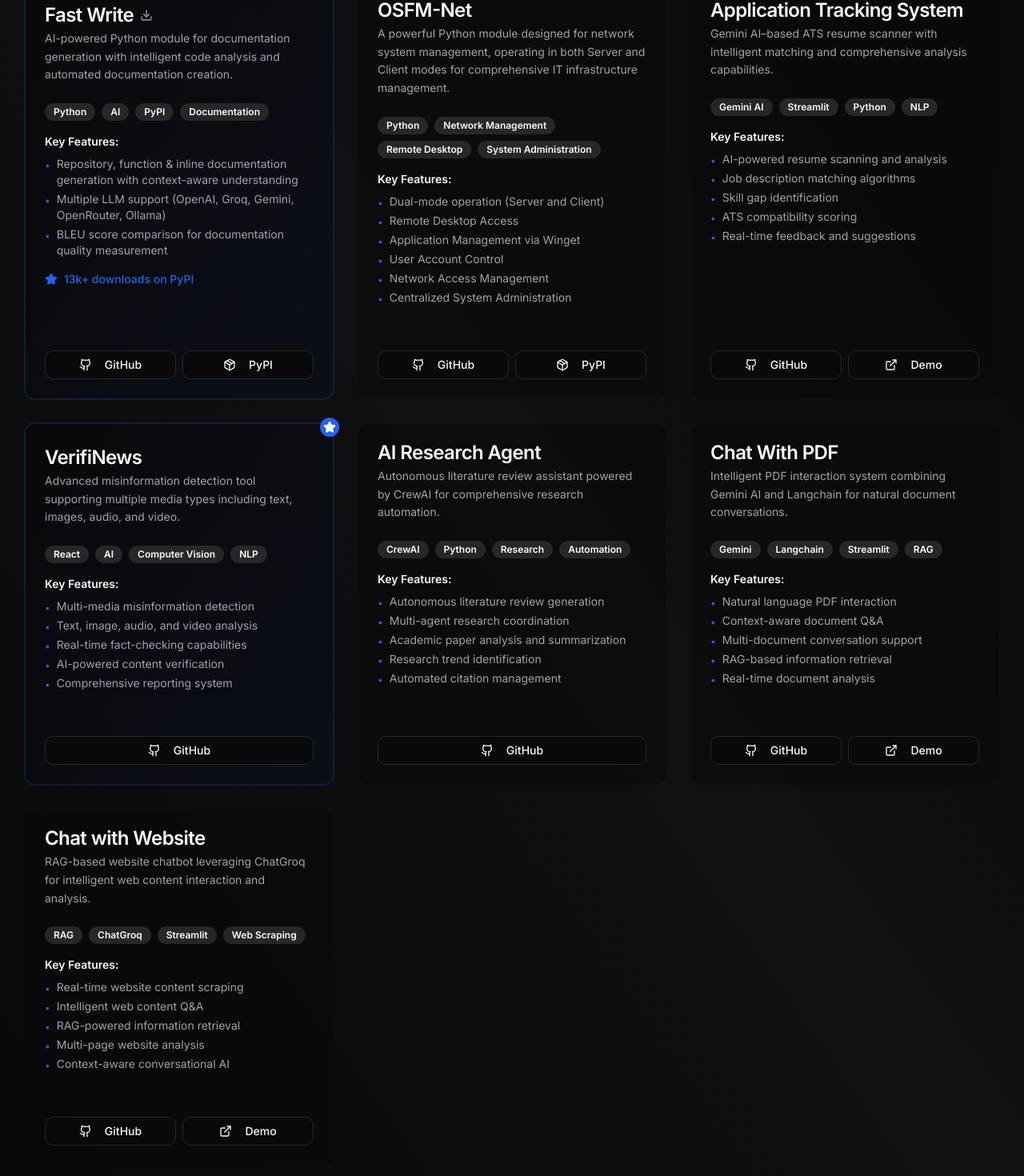
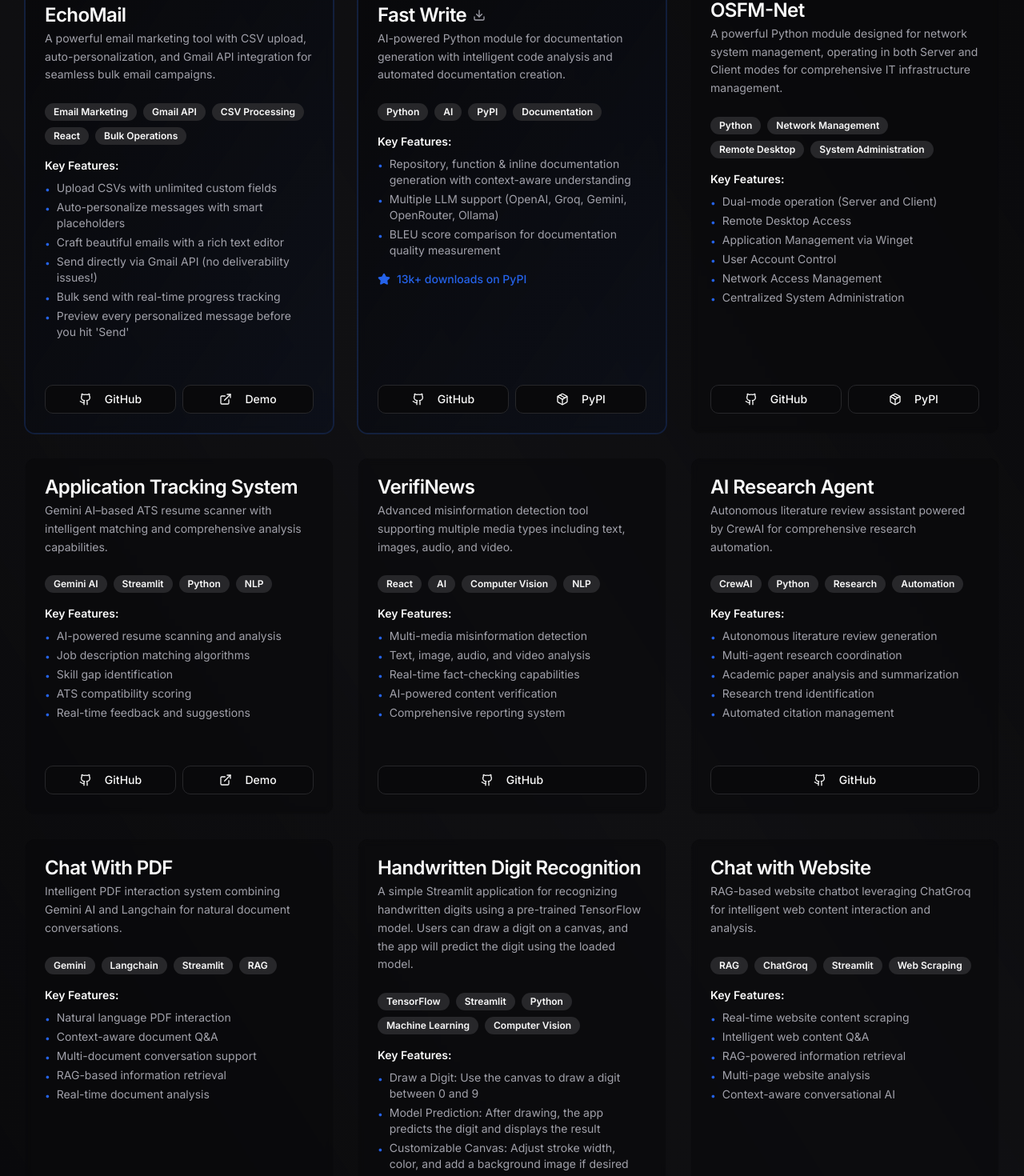
Before and after one commit to Aditya190803/Aditya190803.github.io, a Next.js app: page / in a window 1280 px wide. Shown: the part 5113-6583 px from the top of the page at 80% size. Built offline with nearby package versions, Linux system fonts and the light colour scheme.

Commit message:
Add new projects to ProjectsSection for enhanced showcase of capabilities

```diff
--- a/components/projects-section.tsx
+++ b/components/projects-section.tsx
@@ -5,13 +5,31 @@ import { Github, ExternalLink, Star, Download, Package } from "lucide-react"
 
 export default function ProjectsSection() {  const projects = [
     {
+      name: "EchoMail",
+      description:
+        "A powerful email marketing tool with CSV upload, auto-personalization, and Gmail API integration for seamless bulk email campaigns.",
+      technologies: ["Email Marketing", "Gmail API", "CSV Processing", "React", "Bulk Operations"],
+      github: "https://github.com/aditya190803/EchoMail",
+      demo: "https://echomail.adityamer.live",
+      keyFeatures: [
+        "Upload CSVs with unlimited custom fields",
+        "Auto-personalize messages with smart placeholders",
+        "Craft beautiful emails with a rich text editor",
+        "Send directly via Gmail API (no deliverability issues!)",
+        "Bulk send with real-time progress tracking",
+        "Preview every personalized message before you hit 'Send'",
+      ],
+      featured: true,
+    },
+    {
       name: "Fast Write",
       description:
         "AI-powered Python module for documentation generation with intelligent code analysis and automated documentation creation.",
       technologies: ["Python", "AI", "PyPI", "Documentation"],
       stats: "13k+ downloads on PyPI",
       github: "https://github.com/Aditya190803/fastwrite",
-      pypi: "https://pypi.org/project/fastwrite/",      keyFeatures: [
+      pypi: "https://pypi.org/project/fastwrite/",
+      keyFeatures: [
         "Repository, function & inline documentation generation with context-aware understanding",
         "Multiple LLM support (OpenAI, Groq, Gemini, OpenRouter, Ollama)",
         "BLEU score comparison for documentation quality measurement"
@@ -59,8 +77,8 @@ export default function ProjectsSection() {  const projects = [
         "AI-powered content verification",
         "Comprehensive reporting system"
       ],
-      featured: true,
-    },    {
+    },
+    {
       name: "AI Research Agent",
       description: "Autonomous literature review assistant powered by CrewAI for comprehensive research automation.",
       technologies: ["CrewAI", "Python", "Research", "Automation"],
@@ -87,6 +105,20 @@ export default function ProjectsSection() {  const projects = [
         "Real-time document analysis"
       ],
     },    {
+      name: "Handwritten Digit Recognition",
+      description:
+        "A simple Streamlit application for recognizing handwritten digits using a pre-trained TensorFlow model. Users can draw a digit on a canvas, and the app will predict the digit using the loaded model.",
+      technologies: ["TensorFlow", "Streamlit", "Python", "Machine Learning", "Computer Vision"],
+      github: "https://github.com/Aditya190803/Handwritten-Digit-Recognition",
+      demo: "http://adityamer.live/Handwritten-Digit-Recognition/",
+      keyFeatures: [
+        "Draw a Digit: Use the canvas to draw a digit between 0 and 9",
+        "Model Prediction: After drawing, the app predicts the digit and displays the result",
+        "Customizable Canvas: Adjust stroke width, color, and add a background image if desired",
+        "Processed Image Display: View the processed and resized version of your drawn digit"
+      ],
+    },
+    {
       name: "Chat with Website",
       description:
         "RAG-based website chatbot leveraging ChatGroq for intelligent web content interaction and analysis.",
```
